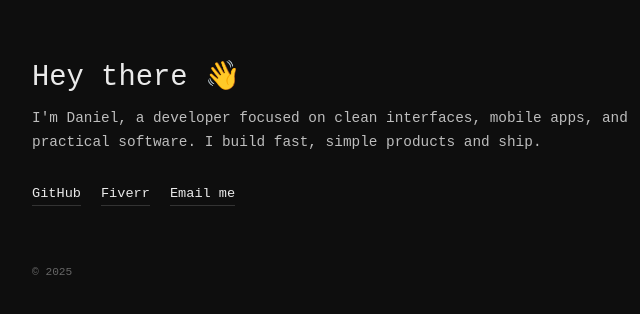
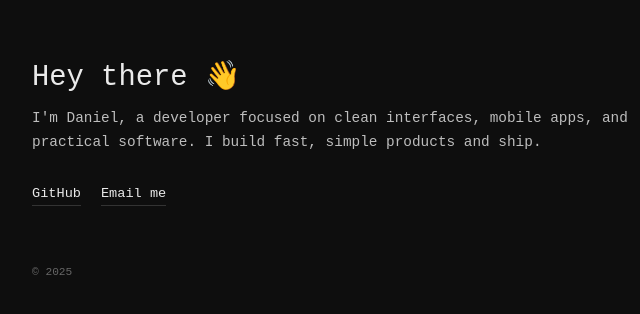
Before and after one commit to enerowodaniel-collab/danielenerowo.github.io, a plain HTML site: page index.html in a window 1280 px wide. Shown: the part 232-546 px from the top of the page, 272-912 px from the left. Drawn offline with Linux system fonts and the light colour scheme; a web font is replaced by a local one.

Commit message:
Update index.html

```diff
--- a/index.html
+++ b/index.html
@@ -78,7 +78,6 @@
 
     <div class="links">
       <a href="https://github.com/enerowodaniel-collab" target="_blank">GitHub</a>
-      <a href="https://www.fiverr.com/sellers/daniel_enerowo/edit" target="_blank">Fiverr</a>
       <a href="mailto:frncspls@gmail.com?subject=Inquiry&body=Hi%20Daniel,%0A%0AI'm%20reaching%20out%20about...">
   Email me
 </a>
```
